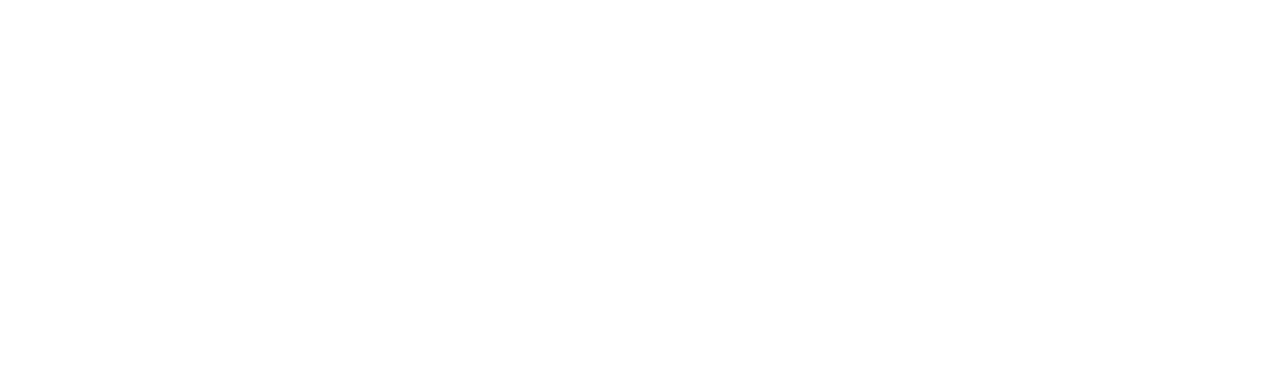
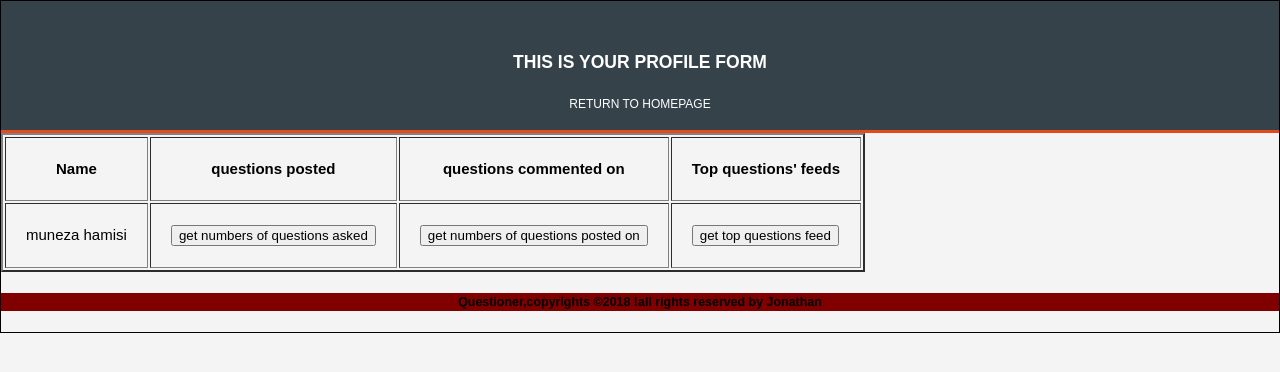
Before and after one commit to nshutijonathan/Questioner, a plain HTML site: page UI/user_profile.html in a window 1280 px wide. Drawn offline with Linux system fonts and the light colour scheme.

```diff
--- a/UI/style/mycss.css
+++ b/UI/style/mycss.css
@@ -161,3 +161,6 @@
 #textarea{
 	text-align: center;
 }
+#user_profile{
+	text-align: center;
+}
--- a/UI/user_profile.html
+++ b/UI/user_profile.html
@@ -2,8 +2,40 @@
 <html>
 <head>
 	<title></title>
+<link rel="stylesheet" type="text/css" href="style/mycss.css">
+<header>
+		<h3 id="user_profile">THIS IS YOUR PROFILE FORM</h3>
+		<P id="return"><a href="index.html">return to homepage</a></P>
+</header>
 </head>
+
 <body>
 
+<table border="2" class="table" cellpadding="20px">
+		   <tr>
+
+		       <th>Name</th>
+		       <th>questions posted</th>
+		       <th>questions commented on</th>
+		       <th>Top questions' feeds</th>
+
+
+		   </tr>
+
+		   <tr>
+
+		       <td>muneza hamisi</td>
+		       <td><button>get numbers of questions asked</button></td>
+		       <td><button>get numbers of questions posted on</button></td>
+		       <td><button>get top questions feed</button></td>
+
+
+		   </tr>
+
+	</table>
+
 </body>
+<footer id="dash_footer">
+	<p><h5>Questioner,copyrights &copy;2018 !all rights reserved by Jonathan</h5></p>
+</footer>
 </html>
```
Also changed, not shown: UI/create_meet_up.html (+5 -5 lines), UI/delete_meetup.html (added).
